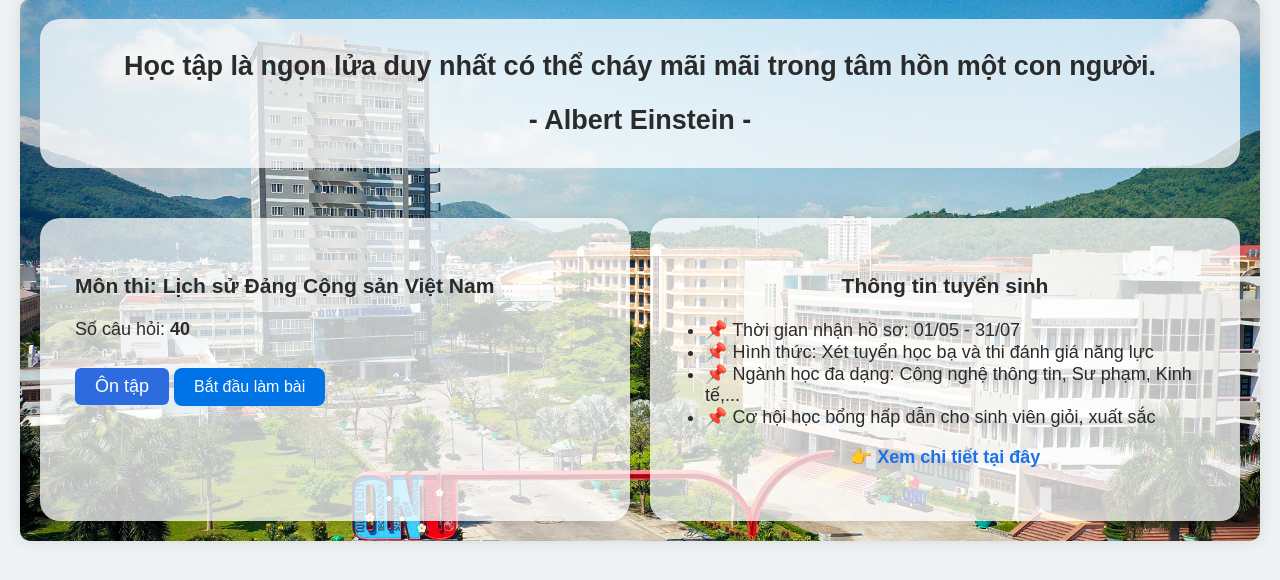
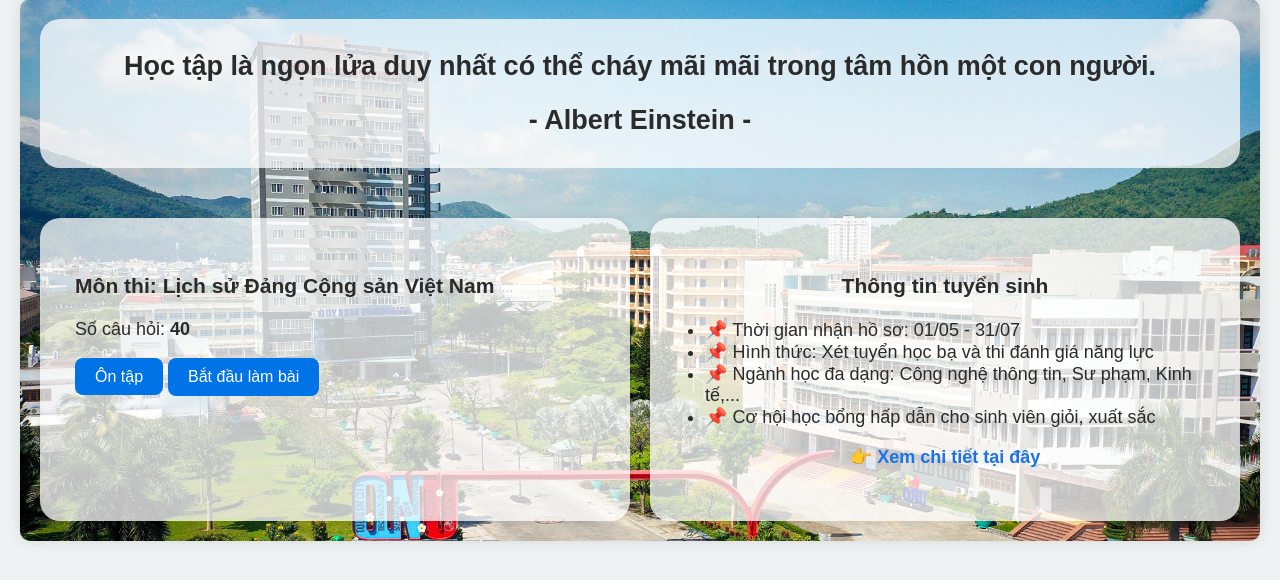
Before and after one commit to winlilom24/NhomTN, a PHP site: page /duanDangNhap/views/widget/main1.php in a window 1280 px wide. Shown: the part 21-601 px from the top of the page. Run offline with PHP 8.4, Linux system fonts and the light colour scheme; the visitor is signed in with stand-in values (Sample User, id 1).

Commit message:
chỉnh css nút ôn tập cho đạt

```diff
--- a/style/css/homepage1.css
+++ b/style/css/homepage1.css
@@ -135,6 +135,17 @@ header {
   border-radius: 8px;
   cursor: pointer;
 }
+
+.ontap-btn {
+  padding: 10px 20px;
+  font-size: 16px;
+  background-color: #0073e6;
+  color: white;
+  border: none;
+  border-radius: 8px;
+  cursor: pointer;
+  text-decoration: none;
+}
 .right {
   flex: 1;
   font-size: 18px;
--- a/views/widget/main1.php
+++ b/views/widget/main1.php
@@ -21,7 +21,7 @@
                 <p>Số câu hỏi: <strong>40</strong></p>
                 <!-- Nút Ôn tập -->
                 <!-- Chỉ hiện chữ Ôn tập -->
-                <a href="../index.php?page=baiontap" class="ontap-btn" style="display:inline-block; background:#2d6cdf; color:#fff; padding:8px 20px; border-radius:6px; text-decoration:none; margin:10px 0;">Ôn tập</a>
+                <a href="../index.php?page=baiontap" class="ontap-btn">Ôn tập</a>
                 <button onclick="location.href='../index.php?page=exam'" class="test">
                     Bắt đầu làm bài
                 </button>
```
